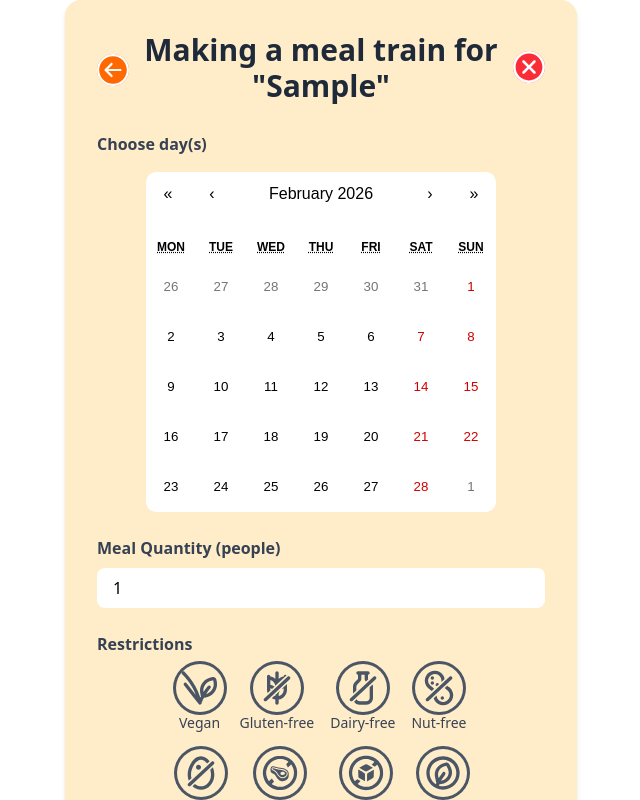
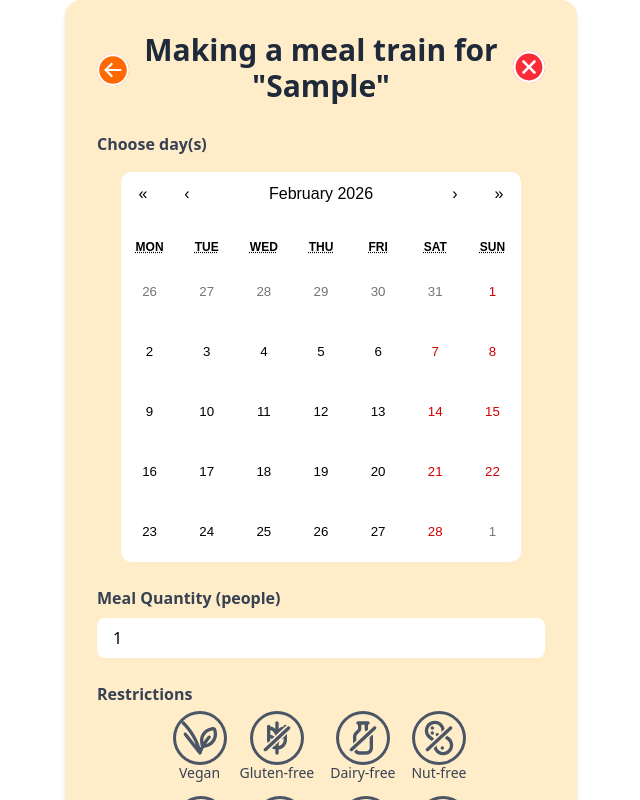
Before and after one commit to nhcarrigan-spring-2026-cohort/amber-wisteria, a React app in the folder frontend/: page /create-meal-train in a window 1280 px wide. Both pictures are taken after typing "Sample", "Sample", "Sample" into the empty fields and a click on the button "Next". Shown: the top 800 px of the page, without its empty margins (319-959 px from the left). Built offline with nearby package versions, Linux system fonts and the light colour scheme; the HTML template or start-up script is replaced by a standard one.

Commit message:
Fixed Calendar width

```diff
--- a/frontend/src/components/meal-train/CustomCalendar.css
+++ b/frontend/src/components/meal-train/CustomCalendar.css
@@ -3,11 +3,13 @@
   border: none;
   outline: none;
   margin: 0 auto;
+  width: 400px;
+  height: 390px;
 }
 
 .react-calendar__tile {
-  width: 50px;
-  height: 50px;
+  width: 60px;
+  height: 60px;
   border-radius: 100%;
   transition: all 0.1s ease;
 }
```
